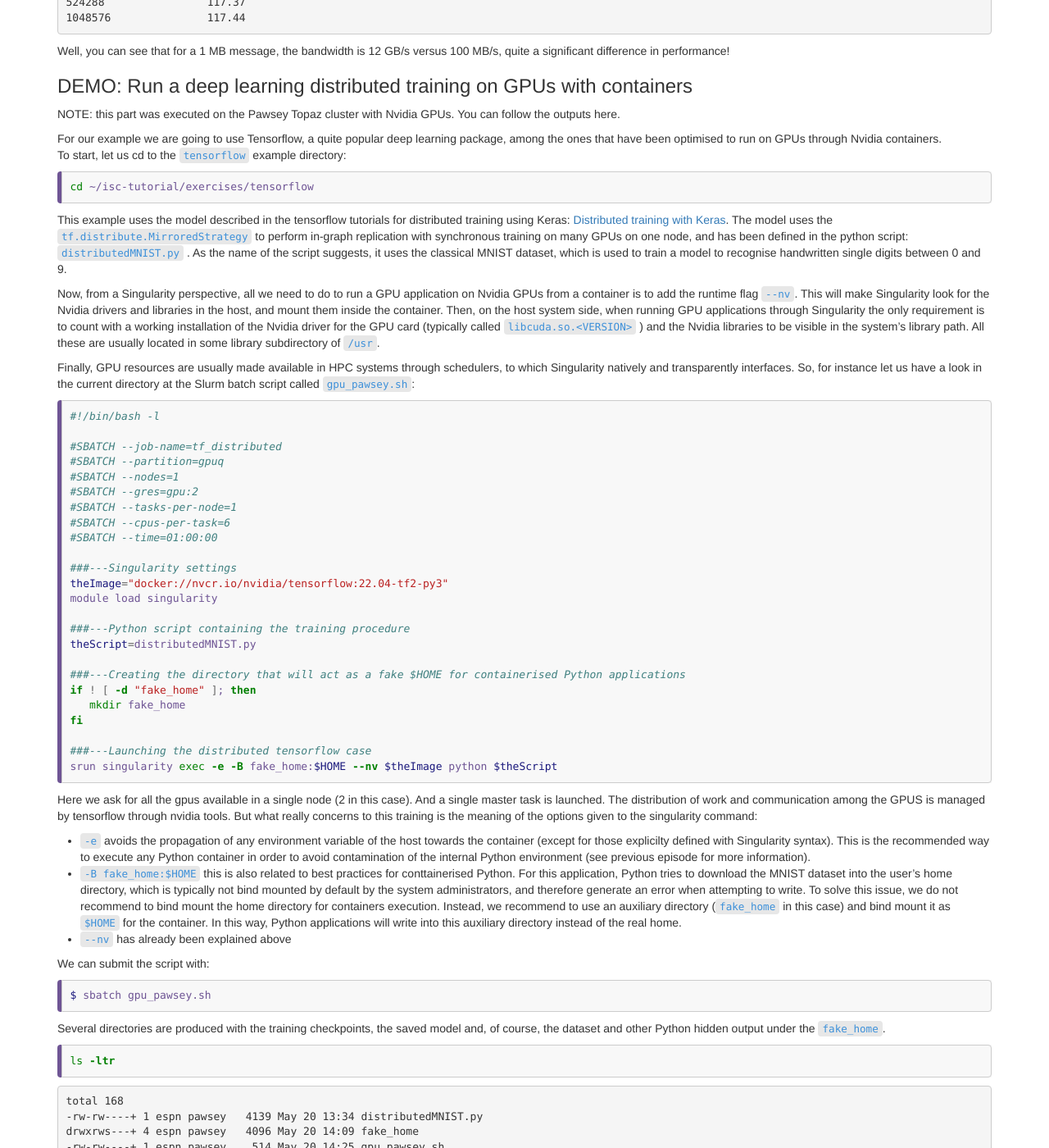
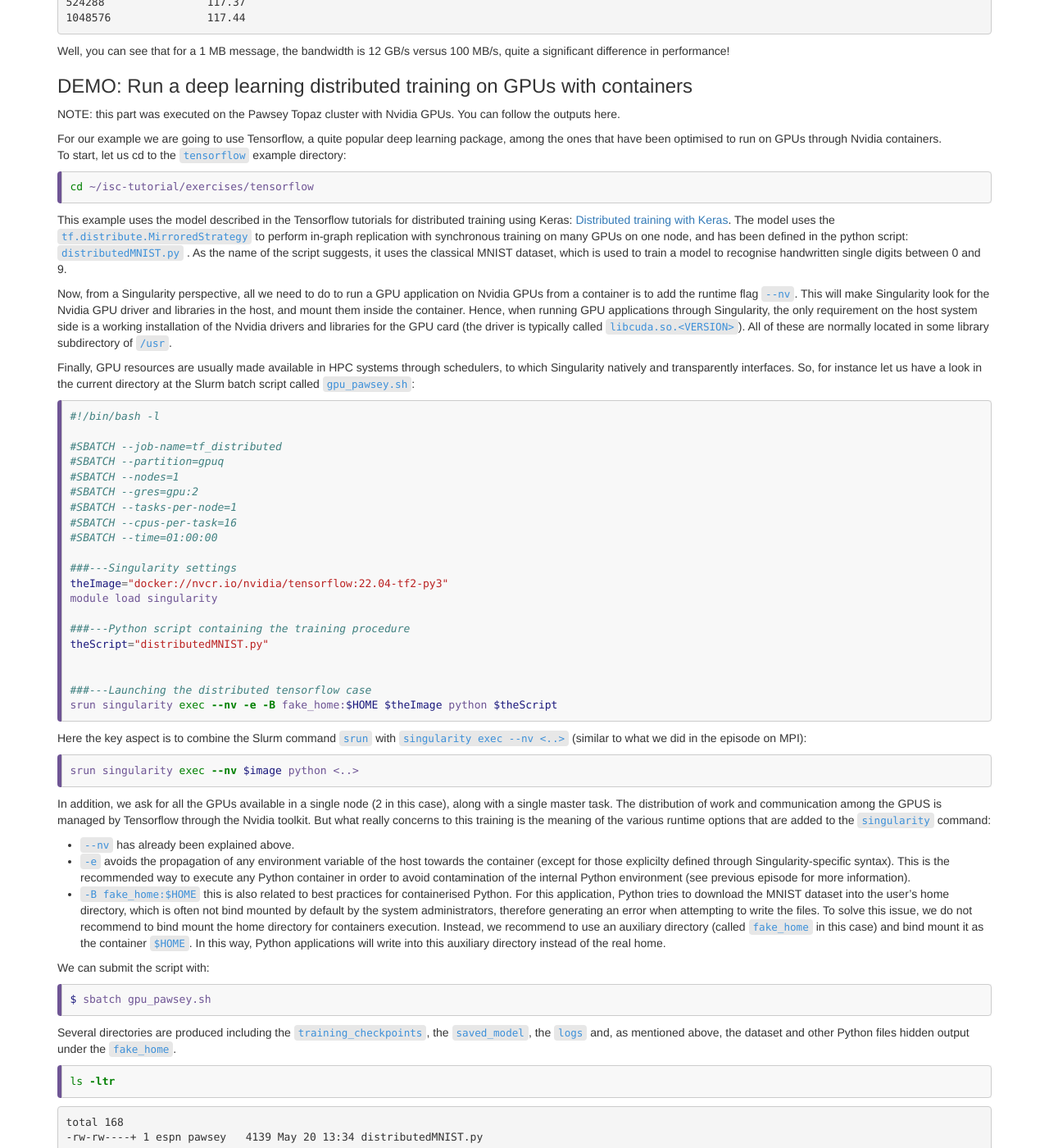
Before and after one commit to supercontainers/isc-tutorial, a Jekyll site: the page built from _episodes/14.hpc.md, in a window 1280 px wide and 1400 px high, scrolled down 5378 px. Shown: the whole window at 82% size. Built offline with Jekyll 4.4.1, drawn with Linux system fonts in a browser that asks for light colours.

Commit message:
ep 14 hpc: minor updates to episode and exercise files
Signed-off-by: Marco De La Pierre <marco.delapierre@gmail.com>

````diff
--- a/_episodes/14.hpc.md
+++ b/_episodes/14.hpc.md
@@ -368,9 +368,9 @@ To start, let us cd to the `tensorflow` example directory:
 cd ~/isc-tutorial/exercises/tensorflow
 ```
 
-This example uses the model described in the tensorflow tutorials for distributed training using Keras: [Distributed training with Keras](https://www.tensorflow.org/tutorials/distribute/keras). The model uses the [`tf.distribute.MirroredStrategy`](https://www.tensorflow.org/api_docs/python/tf/distribute/MirroredStrategy) to perform in-graph replication with synchronous training on many GPUs on one node, and has been defined in the python script: `distributedMNIST.py` . As the name of the script suggests, it uses the classical MNIST dataset, which is used to train a model to recognise handwritten single digits between 0 and 9.
+This example uses the model described in the Tensorflow tutorials for distributed training using Keras: [Distributed training with Keras](https://www.tensorflow.org/tutorials/distribute/keras). The model uses the [`tf.distribute.MirroredStrategy`](https://www.tensorflow.org/api_docs/python/tf/distribute/MirroredStrategy) to perform in-graph replication with synchronous training on many GPUs on one node, and has been defined in the python script: `distributedMNIST.py` . As the name of the script suggests, it uses the classical MNIST dataset, which is used to train a model to recognise handwritten single digits between 0 and 9.
 
-Now, from a Singularity perspective, all we need to do to run a GPU application on Nvidia GPUs from a container is to add the runtime flag `--nv`.  This will make Singularity look for the Nvidia drivers and libraries in the host, and mount them inside the container. Then, on the host system side, when running GPU applications through Singularity the only requirement is to count with a working installation of the Nvidia driver for the GPU card  (typically called `libcuda.so.<VERSION>` ) and the Nvidia libraries to be visible in the system's library path. All these are usually located in some library subdirectory of `/usr`.
+Now, from a Singularity perspective, all we need to do to run a GPU application on Nvidia GPUs from a container is to add the runtime flag `--nv`.  This will make Singularity look for the Nvidia GPU driver and libraries in the host, and mount them inside the container.  Hence, when running GPU applications through Singularity, the only requirement on the host system side is a working installation of the Nvidia drivers and libraries for the GPU card (the driver is typically called `libcuda.so.<VERSION>`). All of these are normally located in some library subdirectory of `/usr`.
 
 Finally, GPU resources are usually made available in HPC systems through schedulers, to which Singularity natively and transparently interfaces.  So, for instance let us have a look in the current directory at the Slurm batch script called `gpu_pawsey.sh`:
 
@@ -382,7 +382,7 @@ Finally, GPU resources are usually made available in HPC systems through schedul
 #SBATCH --nodes=1
 #SBATCH --gres=gpu:2
 #SBATCH --tasks-per-node=1
-#SBATCH --cpus-per-task=6
+#SBATCH --cpus-per-task=16
 #SBATCH --time=01:00:00
 
 ###---Singularity settings
@@ -390,21 +390,23 @@ theImage="docker://nvcr.io/nvidia/tensorflow:22.04-tf2-py3"
 module load singularity
 
 ###---Python script containing the training procedure
-theScript=distributedMNIST.py
+theScript="distributedMNIST.py"
 
-###---Creating the directory that will act as a fake $HOME for containerised Python applications
-if ! [ -d "fake_home" ]; then
-   mkdir fake_home
-fi
 
 ###---Launching the distributed tensorflow case
-srun singularity exec -e -B fake_home:$HOME --nv $theImage python $theScript
+srun singularity exec --nv -e -B fake_home:$HOME $theImage python $theScript
 ```
 
-Here we ask for all the gpus available in a single node (2 in this case). And a single master task is launched. The distribution of work and communication among the GPUS is managed by tensorflow through nvidia tools. But what really concerns to this training is the meaning of the options given to the singularity command:
-- `-e` avoids the propagation of any environment variable of the host towards the container (except for those explicilty defined with Singularity syntax). This is the recommended way to execute any Python container in order to avoid contamination of the internal Python environment (see previous episode for more information).
-- `-B fake_home:$HOME` this is also related to best practices for conttainerised Python. For this application, Python tries to download the MNIST dataset into the user's home directory, which is typically not bind mounted by default by the system administrators, and therefore generate an error when attempting to write. To solve this issue, we do not recommend to bind mount the home directory for containers execution. Instead, we recommend to use an auxiliary directory (`fake_home` in this case) and bind mount it as `$HOME` for the container. In this way, Python applications will write into this auxiliary directory instead of the real home.
-- `--nv` has already been explained above
+Here the key aspect is to combine the Slurm command `srun` with `singularity exec --nv <..>` (similar to what we did in the episode on MPI):
+
+```bash
+srun singularity exec --nv $image python <..>
+```
+
+In addition, we ask for all the GPUs available in a single node (2 in this case), along with a single master task. The distribution of work and communication among the GPUS is managed by Tensorflow through the Nvidia toolkit. But what really concerns to this training is the meaning of the various runtime options that are added to the `singularity` command:
+- `--nv` has already been explained above.
+- `-e` avoids the propagation of any environment variable of the host towards the container (except for those explicilty defined through Singularity-specific syntax). This is the recommended way to execute any Python container in order to avoid contamination of the internal Python environment (see previous episode for more information).
+- `-B fake_home:$HOME` this is also related to best practices for containerised Python. For this application, Python tries to download the MNIST dataset into the user's home directory, which is often not bind mounted by default by the system administrators, therefore generating an error when attempting to write the files. To solve this issue, we do not recommend to bind mount the home directory for containers execution. Instead, we recommend to use an auxiliary directory (called `fake_home` in this case) and bind mount it as the container `$HOME`. In this way, Python applications will write into this auxiliary directory instead of the real home.
 
 We can submit the script with:
 
@@ -412,7 +414,7 @@ We can submit the script with:
 $ sbatch gpu_pawsey.sh
 ```
 
-Several directories are produced with the training checkpoints, the saved model and, of course, the dataset and other Python hidden output under the `fake_home`.
+Several directories are produced including the `training_checkpoints`, the `saved_model`, the `logs` and, as mentioned above, the dataset and other Python files hidden output under the `fake_home`.
 
 ```bash
 ls -ltr
````
Also changed, not shown: 3 other files.
